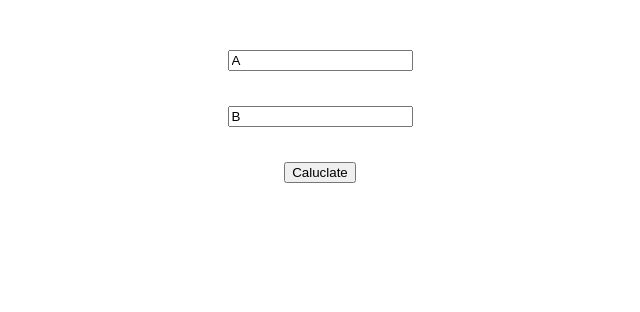
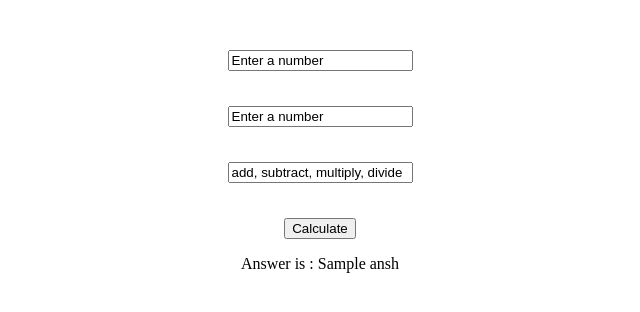
Before and after one commit to raj-dash/Flask-Calculator, a Flask app: template templates/index.html in a window 1280 px wide. Shown: the top 312 px of the page, without its empty margins (320-960 px from the left). Run offline with Flask 2, Linux system fonts and the light colour scheme; the template is opened without the code that fills it: most values are stand-ins (such as "Sample title", 1, 10 or a date in 2020).

Commit message:
Add in logic for calculation and display
* Add in logic in app.py to pull and push values and calculate
* Add the following in index.html:
    * text box for operation type
    * default values for all text boxes
    * add logic to display answer

```diff
--- a/app.py
+++ b/app.py
@@ -1,10 +1,28 @@
-from flask import Flask, render_template
+from flask import Flask, render_template, request
 
 app = Flask(__name__)
 
-@app.route('/')
+@app.route("/", methods=['POST', 'GET'])
 def calculate():
-    return render_template('index.html')
+    ans=''
+    if request.method=='POST':
+        try:
+            a = float(request.form.get('a'))
+            b = float(request.form.get('b'))
+            operation = request.form.get('op').lower()
+            if operation == 'add':
+                ans = a+b
+            elif operation == 'subtract':
+                ans = a-b
+            elif operation == 'multiply':
+                ans = a*b
+            elif operation == 'divide':
+                ans = a/b
+            else:
+                ans = "Enter valid values"
+        except ValueError:
+            ans = "Enter Valid Values"
+    return render_template('index.html', ansh=ans)
 
 if __name__ == "__main__":
     app.run(debug=True)
--- a/templates/index.html
+++ b/templates/index.html
@@ -12,12 +12,17 @@
         <form action="/" method="POST">
             <center>
                 <div class="lspace"></div>
-                <input type="text" name="a" value="A">
+                <input type="text" name="a" value="Enter a number">
                 <div class="space"></div>
-                <input type="text" name="b" value="B">
+                <input type="text" name="b" value="Enter a number">
                 <div class="space"></div>
-                <button type="submit" value="submit">Caluclate</button>
+                <input type="text" name="op" value="add, subtract, multiply, divide">
+                <div class="space"></div>
+                <button type="submit" value="submit">Calculate</button>
             </center>
         </form>
+        {%if ansh%}
+        <center><p>Answer is : {{ansh}}</p><center>
+        {%endif%}
     </body>
 </html>
```
